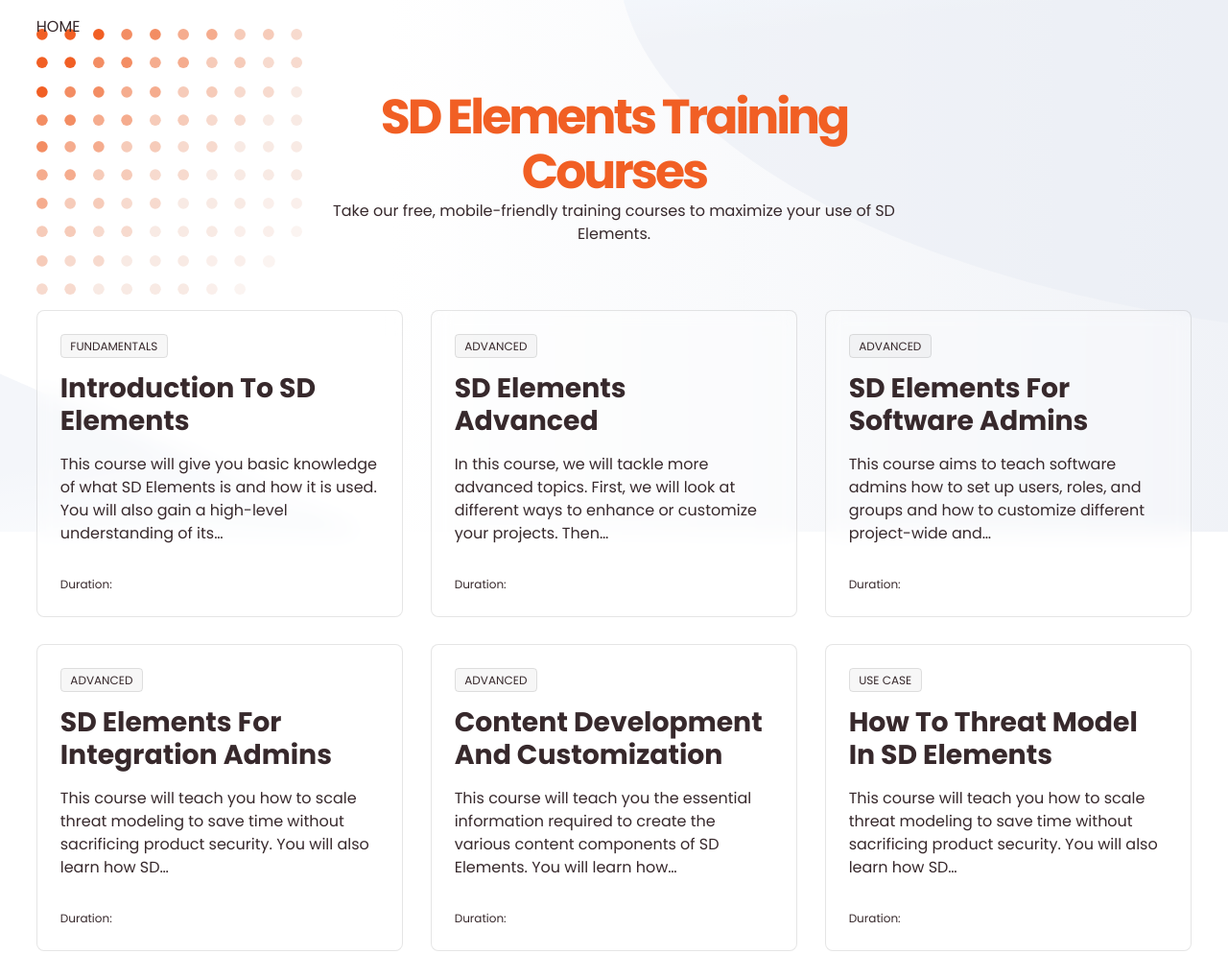
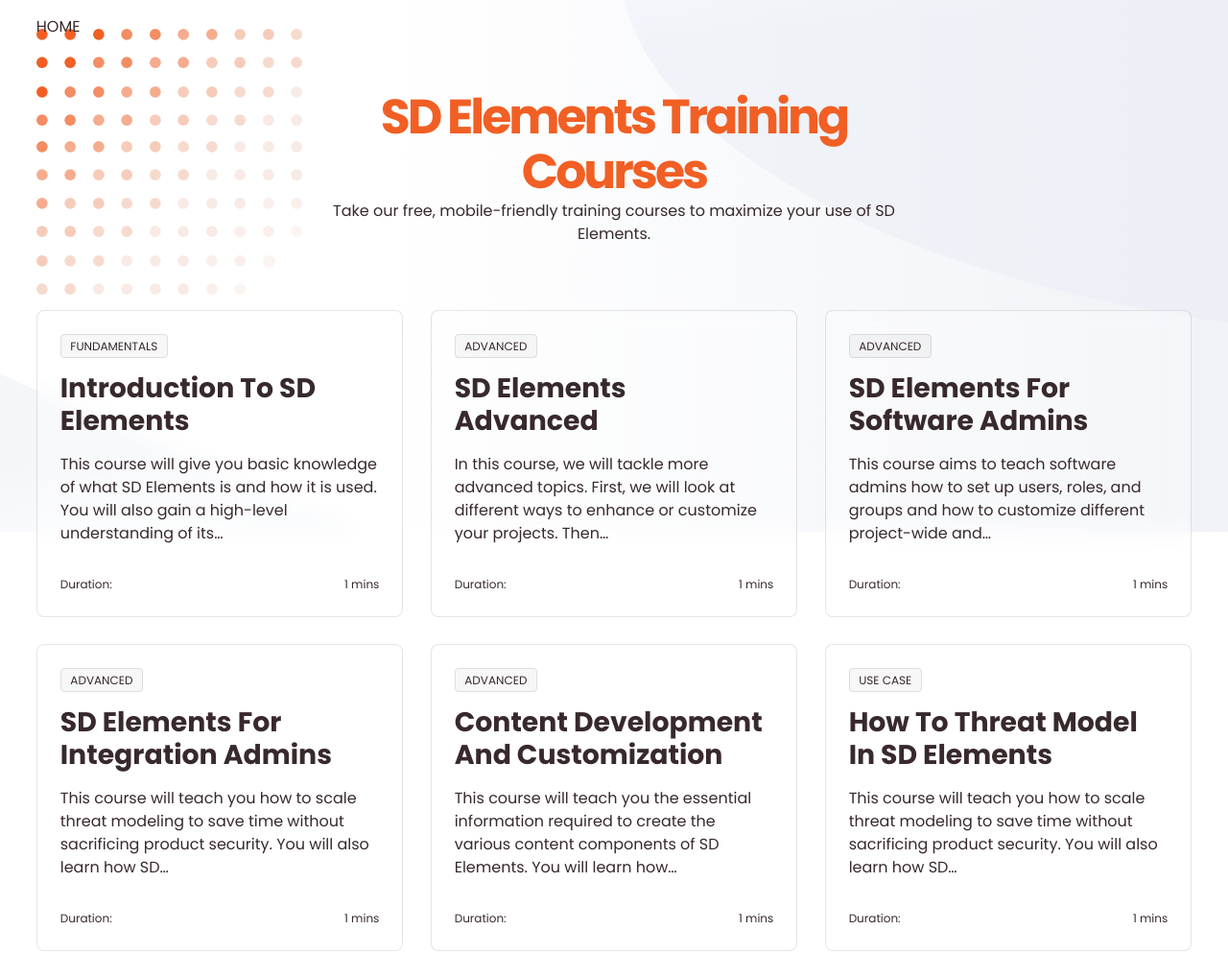
Before and after one commit to calvinshub/scientific-spinach-55e80, a Gatsby site: page / in a window 1280 px wide. Shown: the top 994 px of the page at 96% size. Built offline with nearby package versions, Linux system fonts and the light colour scheme; Gatsby itself is replaced by a stand-in of ours.

Commit message:
post-list.js: changed

```diff
--- a/src/components/post-list.js
+++ b/src/components/post-list.js
@@ -52,7 +52,7 @@ const PostListItem = ({
       <PostListMeta>
         <span>Duration: {duration}</span>
 
-        <span><Button mins /></span>
+        <span>{timeToRead} mins</span>
       </PostListMeta>
     </StyledPostListItem>
   );
```
